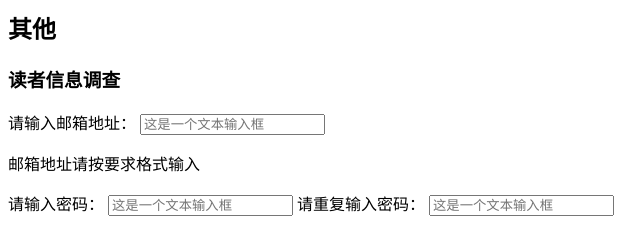
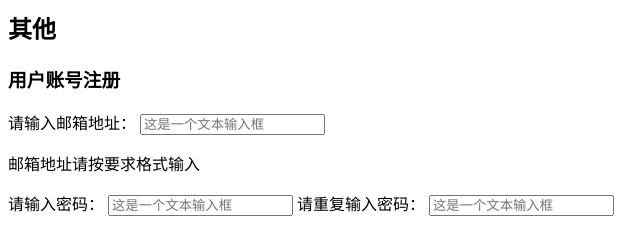
Before and after one commit to haozheng0726/IFE, a plain HTML site: page task_1-1/index.html in a window 1280 px wide. Shown: the part 6638-6867 px from the top of the page, 0-640 px from the left. Drawn offline with Linux system fonts and the light colour scheme.

Commit message:
Update index.html

```diff
--- a/task_1-1/index.html
+++ b/task_1-1/index.html
@@ -115,7 +115,7 @@
 			</tr>
 		</table>
 		<h2><b>其他</b></h2>
-		<h3><b>读者信息调查</b></h3>
+		<h3><b>用户账号注册</b></h3>
 		<form>
 			<p>
 				<label for="email">请输入邮箱地址：</label>
```
